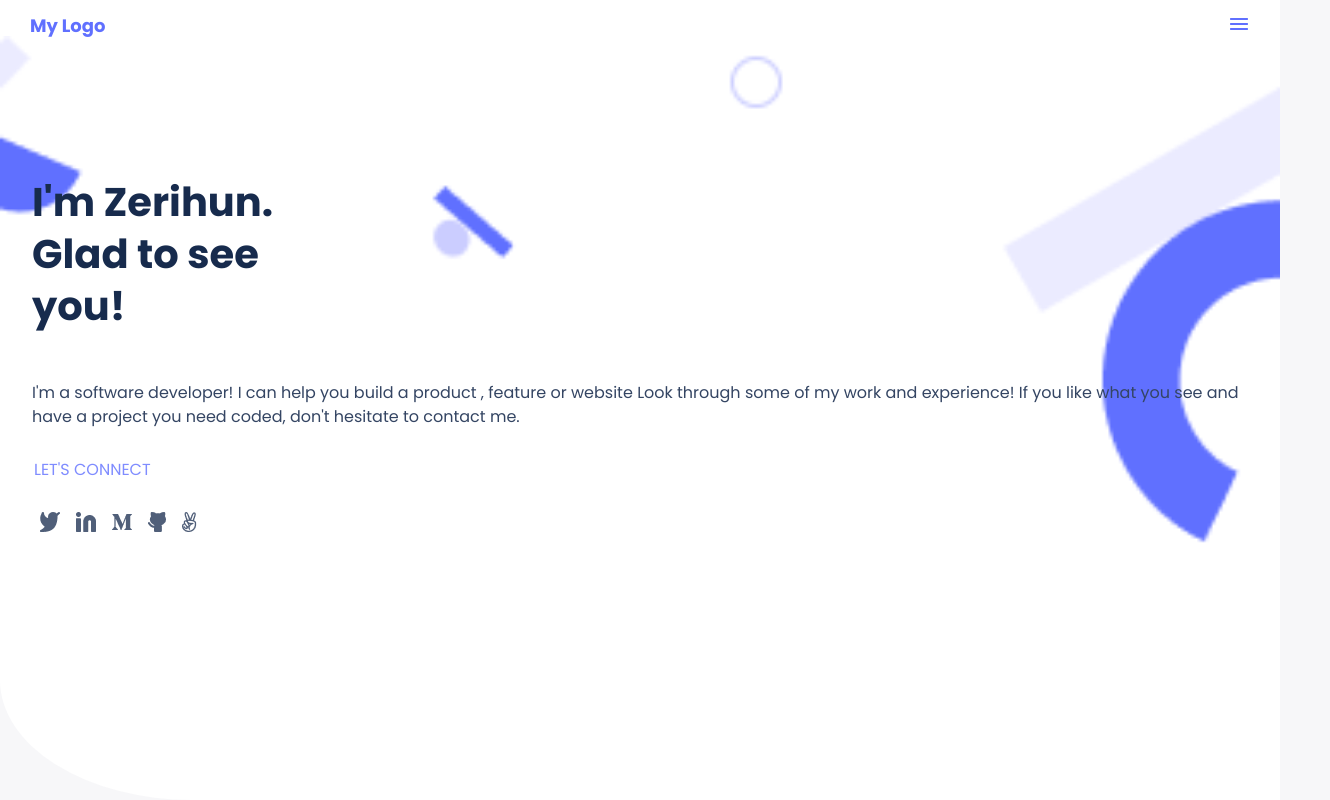
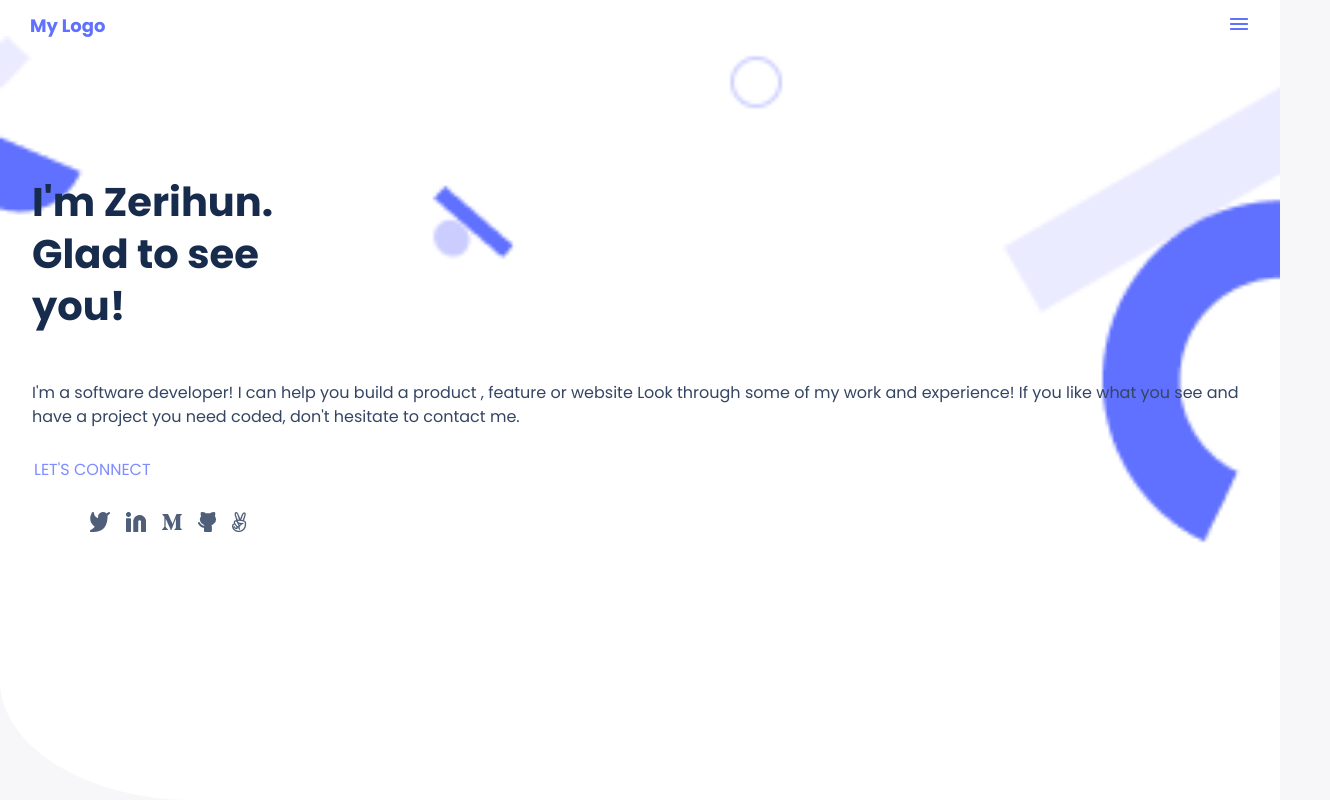
Before and after one commit to znation2010/Mobile_Version_Portfolio, a website: page index.html in a window 1280 px wide. In both pictures the pointer is over the element 640 px from the left and 523 px from the top of the page. Shown: the top 800 px of the page, 1330 px wide, since content can reach past the window. Drawn offline with Linux system fonts and the light colour scheme.

Commit message:
added transform translate animation to tha links

```diff
--- a/styles.css
+++ b/styles.css
@@ -87,6 +87,9 @@ nav {
     list-style-type: none;
 }
 
+.social-media-links:hover {
+    transform: translateX(50px);
+  }
 .works {
     display: grid;
     grid-template-rows: repeat(4, 1fr);
```
